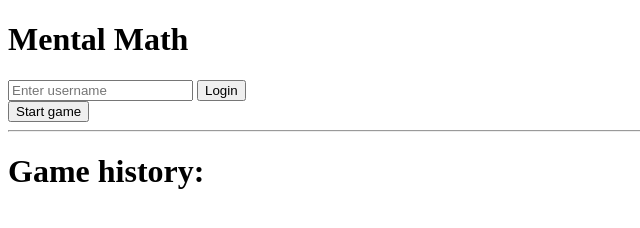
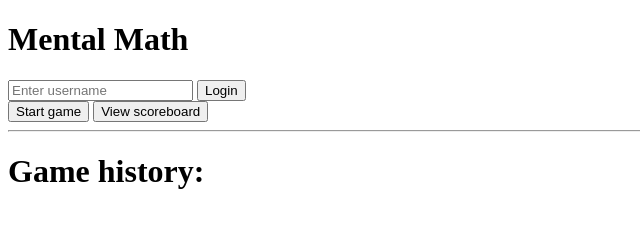
Before and after one commit to mattzuzolo/math-game-frontend, a plain HTML site: page index.html in a window 1280 px wide. Shown: the whole page, without its empty margins (0-640 px from the left). Drawn offline with Linux system fonts and the light colour scheme; no server answers.

Commit message:
small changes

```diff
--- a/index.html
+++ b/index.html
@@ -25,7 +25,10 @@
         <input id="login-button" type="button" value="Login">
       </form>
         <button id="start-game-button" type="button" name="button">Start game</button>
+        <button id="open-scoreboard-button" type="button" name="button">View scoreboard</button>
     </div>
+
+
 
     <hr>
 
```
